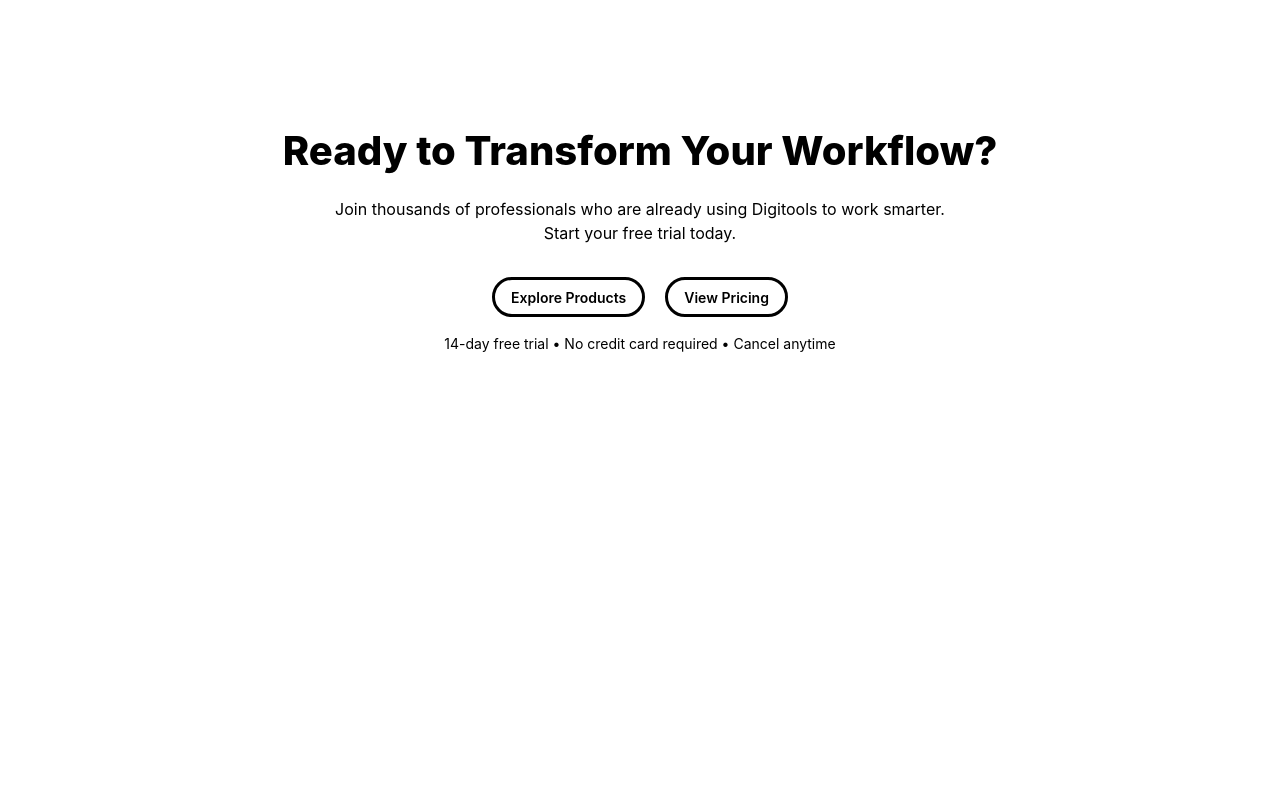
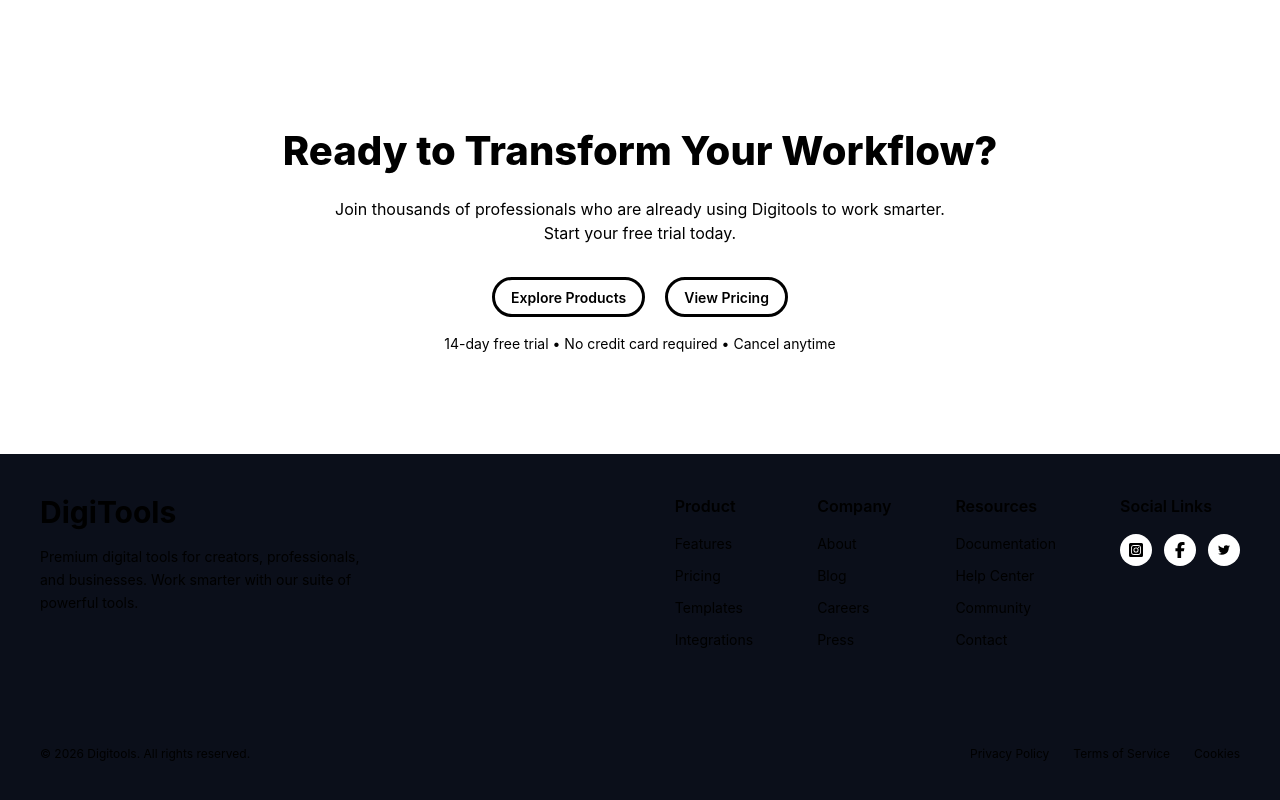
Before and after one commit to MAlmamunislam/Assignment-6, a React (Vite) app: page / in a window 1280 px wide. Shown: the part 8656-9456 px from the top of the page. Before the commit the page ends 9110 px from the top, so only its background shows below. Built offline with nearby package versions, Linux system fonts and the light colour scheme.

Commit message:
finised the navsection

```diff
--- a/src/App.jsx
+++ b/src/App.jsx
@@ -9,6 +9,7 @@
 import ThreeSteps from "./Components/HeroSection/ThreeSteps";
 import TransparentPricing from "./Components/HeroSection/TransparentPricing";
 import TransfromWorkflow from "./Components/HeroSection/TransfromWorkflow";
+import Fotter from "./Components/Fotter/Fotter";
 
 const cardsData = async () => {
   const response = await fetch("../Data.json");
@@ -52,6 +53,7 @@
       <ThreeSteps />
       <TransparentPricing />
       <TransfromWorkflow />
+      <Fotter/>
     </div>
   );
 }
--- /dev/null
+++ b/src/Components/Fotter/Fotter.jsx
@@ -0,0 +1,111 @@
+import React from "react";
+import { FaFacebookF } from "react-icons/fa6";
+import { FaInstagramSquare } from "react-icons/fa";
+import { TiSocialTwitter } from "react-icons/ti";
+
+const Fotter = () => {
+  return (
+    <div>
+      <nav className="bg-[#0b0f1a] text-white py-10 px-10">
+        <div className="max-w-7xl mx-auto flex justify-between items-start">
+          <div className="max-w-xs">
+            <h1 className="text-3xl font-bold mb-4">DigiTools</h1>
+            <p className="text-gray-400 text-sm leading-relaxed">
+              Premium digital tools for creators, professionals, and businesses.
+              Work smarter with our suite of powerful tools.
+            </p>
+          </div>
+          <div className="flex space-x-16">
+            <div>
+              <h3 className="font-semibold mb-4">Product</h3>
+              <ul className="space-y-3 text-gray-400 text-sm">
+                <li>
+                  <a className="hover:text-white">Features</a>
+                </li>
+                <li>
+                  <a className="hover:text-white">Pricing</a>
+                </li>
+                <li>
+                  <a className="hover:text-white">Templates</a>
+                </li>
+                <li>
+                  <a className="hover:text-white">Integrations</a>
+                </li>
+              </ul>
+            </div>
+
+            <div>
+              <h3 className="font-semibold mb-4">Company</h3>
+              <ul className="space-y-3 text-gray-400 text-sm">
+                <li>
+                  <a className="hover:text-white">About</a>
+                </li>
+                <li>
+                  <a className="hover:text-white">Blog</a>
+                </li>
+                <li>
+                  <a className="hover:text-white">Careers</a>
+                </li>
+                <li>
+                  <a className="hover:text-white">Press</a>
+                </li>
+              </ul>
+            </div>
+
+            <div>
+              <h3 className="font-semibold mb-4">Resources</h3>
+              <ul className="space-y-3 text-gray-400 text-sm">
+                <li>
+                  <a className="hover:text-white">Documentation</a>
+                </li>
+                <li>
+                  <a className="hover:text-white">Help Center</a>
+                </li>
+                <li>
+                  <a className="hover:text-white">Community</a>
+                </li>
+                <li>
+                  <a className="hover:text-white">Contact</a>
+                </li>
+              </ul>
+            </div>
+
+            <div>
+              <h3 className="font-semibold mb-4">Social Links</h3>
+              <div className="flex space-x-3">
+                <div className="w-8 h-8 bg-white rounded-full flex items-center justify-center text-black">
+                  <a href="">
+
+                    <FaInstagramSquare />{" "}
+                  </a>
+                </div>
+                <div className="w-8 h-8 bg-white rounded-full flex items-center justify-center text-black">
+                  <a href="">
+
+                    <FaFacebookF />
+                  </a>
+                </div>
+                <div className="w-8 h-8 bg-white rounded-full flex items-center justify-center text-black">
+                  <a href="">
+                    <TiSocialTwitter />
+                  </a>
+                </div>
+              </div>
+            </div>
+          </div>
+        </div>
+
+        <div className="max-w-7xl mx-auto border-t border-gray-800 mt-16 pt-8 flex justify-between text-gray-500 text-xs">
+          <p>© 2026 Digitools. All rights reserved.</p>
+          <div className="space-x-6">
+            <a className="hover:text-white">Privacy Policy</a>
+            <a className="hover:text-white">Terms of Service</a>
+            <a className="hover:text-white">Cookies</a>
+          </div>
+        </div>
+      </nav>
+    </div>
+  );
+};
+
+export default Fotter;
```
